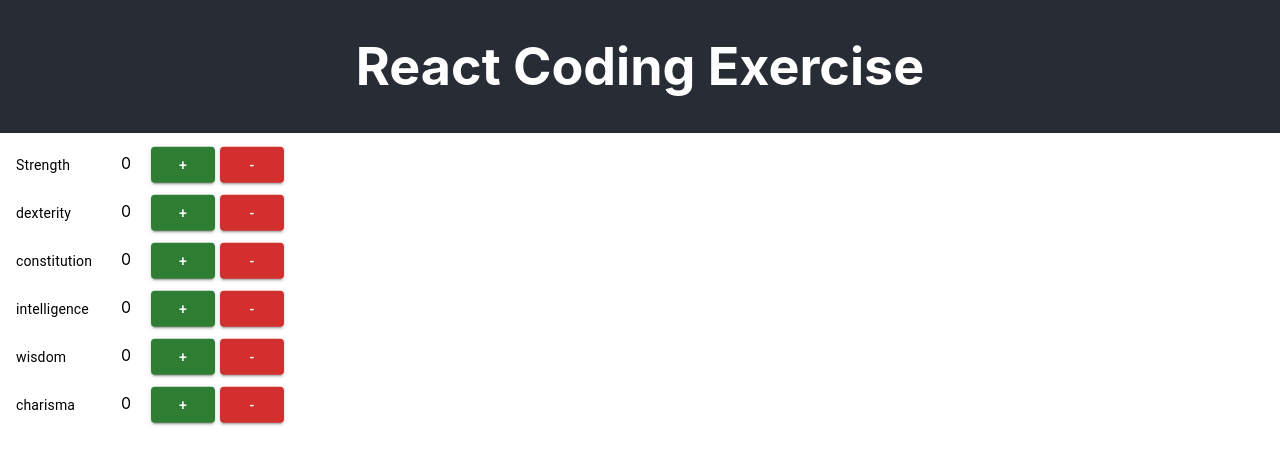
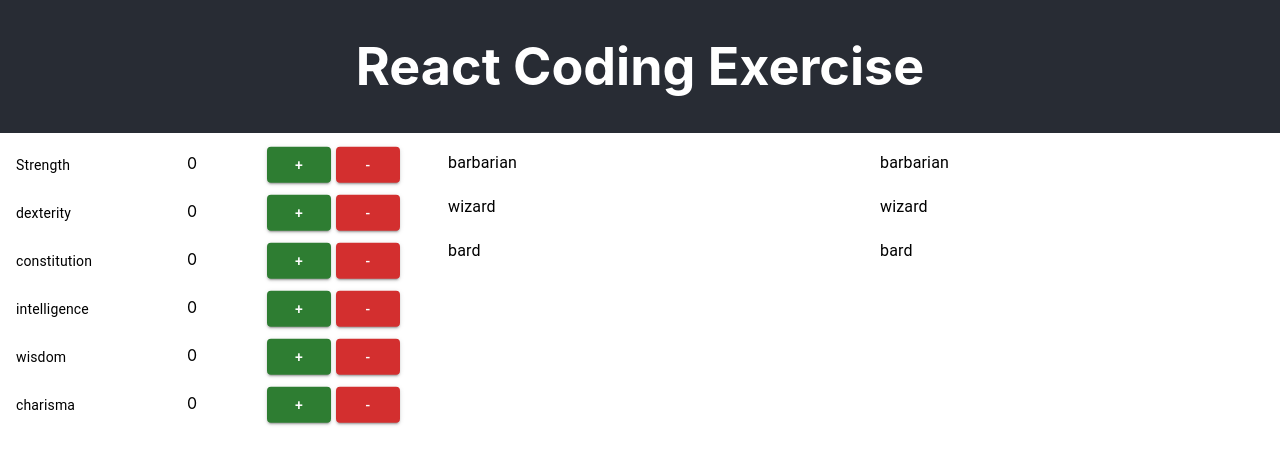
Before and after one commit to HandsomeCoder/recruiting-webapp-character, a React (Create React App) app: page / in a window 1280 px wide. Shown: the top 464 px of the page. Built offline with nearby package versions, Linux system fonts and the light colour scheme.

Commit message:
- Display class and highlight on match

```diff
--- /dev/null
+++ b/src/components/attributes/Attributes.js
@@ -0,0 +1,78 @@
+import * as React from "react";
+import List from "@mui/material/List";
+import ListItem from "@mui/material/ListItem";
+import Button from "@mui/material/Button";
+import ListItemText from "@mui/material/ListItemText";
+import { useDispatch, useSelector } from "react-redux";
+import { decrementAttribute, incrementAttribute } from "./attributesSlice";
+import { Typography } from "@mui/material";
+import { checkForMatch } from "../class/classSlice";
+
+export default function Attributes() {
+  const dispatch = useDispatch();
+  const attributes = useSelector((state) => state.attributes);
+
+  return (
+    <List dense sx={{ width: "100%" }}>
+      {Object.entries(attributes).map(([key, value]) => {
+        return (
+          <ListItem
+            sx={{ paddingY: "10px" }}
+            key={key}
+            secondaryAction={
+              <>
+                <Typography variant="p" sx={{ paddingX: "20px" }}>
+                  {value.value}
+                </Typography>
+                <Button
+                  sx={{ marginLeft: "50px" }}
+                  variant="contained"
+                  color="success"
+                  onClick={() => {
+                    dispatch(incrementAttribute({ key }));
+                    dispatch(
+                      checkForMatch(
+                        Object.entries(attributes).reduce(
+                          (obj, [key, value]) => ({
+                            ...obj,
+                            [key]: value.value,
+                          }),
+                          {}
+                        )
+                      )
+                    );
+                  }}
+                >
+                  +
+                </Button>
+                <Button
+                  sx={{ marginLeft: "5px" }}
+                  variant="contained"
+                  color="error"
+                  onClick={() => {
+                    dispatch(decrementAttribute({ key }));
+                    dispatch(
+                      checkForMatch(
+                        Object.entries(attributes).reduce(
+                          (obj, [key, value]) => ({
+                            ...obj,
+                            [key]: value.value,
+                          }),
+                          {}
+                        )
+                      )
+                    );
+                  }}
+                >
+                  -
+                </Button>
+              </>
+            }
+          >
+            <ListItemText id={key} primary={value.label} />
+          </ListItem>
+        );
+      })}
+    </List>
+  );
+}
--- /dev/null
+++ b/src/components/class/Clazz.js
@@ -0,0 +1,28 @@
+import * as React from "react";
+import List from "@mui/material/List";
+import ListItem from "@mui/material/ListItem";
+import { useSelector } from "react-redux";
+import { Typography } from "@mui/material";
+
+export default function Clazz() {
+  const clazzez = useSelector((state) => state.clazzez);
+
+  return (
+    <List dense sx={{ width: "100%", maxWidth: 300 }}>
+      {Object.entries(clazzez).map(([key, value]) => {
+        return (
+          <ListItem sx={{ paddingY: "10px" }} key={key}>
+            <Typography
+              sx={{
+                fontWeight: value.match ? "bold" : "normal",
+                color: value.match ? "green" : "black",
+              }}
+            >
+              {value.label}
+            </Typography>
+          </ListItem>
+        );
+      })}
+    </List>
+  );
+}
--- /dev/null
+++ b/src/components/class/classSlice.js
@@ -0,0 +1,65 @@
+import { createSlice, current } from "@reduxjs/toolkit";
+
+const initialState = {
+  barbarian: {
+    label: "barbarian",
+    match: false,
+    attributes: {
+      strength: 14,
+      dexterity: 9,
+      constitution: 9,
+      intelligence: 9,
+      wisdom: 9,
+      charisma: 9,
+    },
+  },
+  wizard: {
+    label: "wizard",
+    match: false,
+    attributes: {
+      strength: 9,
+      dexterity: 9,
+      constitution: 9,
+      intelligence: 14,
+      wisdom: 9,
+      charisma: 9,
+    },
+  },
+  bard: {
+    label: "bard",
+    match: false,
+    attributes: {
+      strength: 9,
+      dexterity: 9,
+      constitution: 9,
+      intelligence: 9,
+      wisdom: 9,
+      charisma: 14,
+    },
+  },
+};
+
+export const classSlice = createSlice({
+  name: "clazz",
+  initialState,
+  reducers: {
+    checkForMatch: (state, action) => {
+      const attributes  = action.payload;
+      const clazzez = current(state);
+      for (let [clazz, value] of Object.entries(clazzez)) {
+        let match = true;
+        for (let [attr, req] of Object.entries(value.attributes)) {
+          if (attributes[attr] < req) {
+            match = false;
+            break;
+          }
+        }
+        state[clazz].match = match;
+      }
+    },
+  },
+});
+
+export const { checkForMatch } = classSlice.actions;
+
+export default classSlice.reducer;
--- a/src/pages/WebappCharacter.js
+++ b/src/pages/WebappCharacter.js
@@ -1,53 +1,21 @@
 import * as React from "react";
-import List from "@mui/material/List";
-import ListItem from "@mui/material/ListItem";
-import Button from "@mui/material/Button";
-import ListItemText from "@mui/material/ListItemText";
-import { useDispatch, useSelector } from "react-redux";
-import {
-  decrementAttribute,
-  incrementAttribute,
-} from "../components/attributes/attributesSlice";
-import { Typography } from "@mui/material";
+import Grid from "@mui/material/Grid";
+
+import Attributes from "../components/attributes/Attributes";
+import Clazz from "../components/class/Clazz";
 
 export default function WebappCharacter() {
-  const dispatch = useDispatch();
-  const attributes = useSelector((state) => state.attributes);
-
   return (
-    <List dense sx={{ width: "100%", maxWidth: 300 }}>
-      {Object.entries(attributes).map(([key, value]) => {
-        return (
-          <ListItem
-            sx={{ paddingY: "10px" }}
-            key={key}
-            secondaryAction={
-              <>
-                <Typography variant="p" sx={{paddingX: "20px"}}>
-                    {value.value}
-                </Typography>
-                <Button
-                  variant="contained"
-                  color="success"
-                  onClick={() => dispatch(incrementAttribute({ key }))}
-                >
-                  +
-                </Button>
-                <Button
-                  sx={{ marginLeft: "5px" }}
-                  variant="contained"
-                  color="error"
-                  onClick={() => dispatch(decrementAttribute({ key }))}
-                >
-                  -
-                </Button>
-              </>
-            }
-          >
-            <ListItemText id={key} primary={value.label} />
-          </ListItem>
-        );
-      })}
-    </List>
+    <Grid container spacing={2}>
+      <Grid item xs={4}>
+        <Attributes />
+      </Grid>
+      <Grid item xs={4}>
+        <Clazz />
+      </Grid>
+      <Grid item xs={4}>
+        <Clazz />
+      </Grid>
+    </Grid>
   );
 }
--- a/src/store/index.js
+++ b/src/store/index.js
@@ -2,10 +2,12 @@ import { configureStore } from "@reduxjs/toolkit";
 
 import logger from "redux-logger";
 import attributeReducer from "../components/attributes/attributesSlice";
+import classReducer from "../components/class/classSlice";
 
 export const store = configureStore({
   reducer: {
     attributes: attributeReducer,
+    clazzez: classReducer
   },
   middleware: (getDefaultMiddleware) => getDefaultMiddleware().concat(logger),
 });
```
